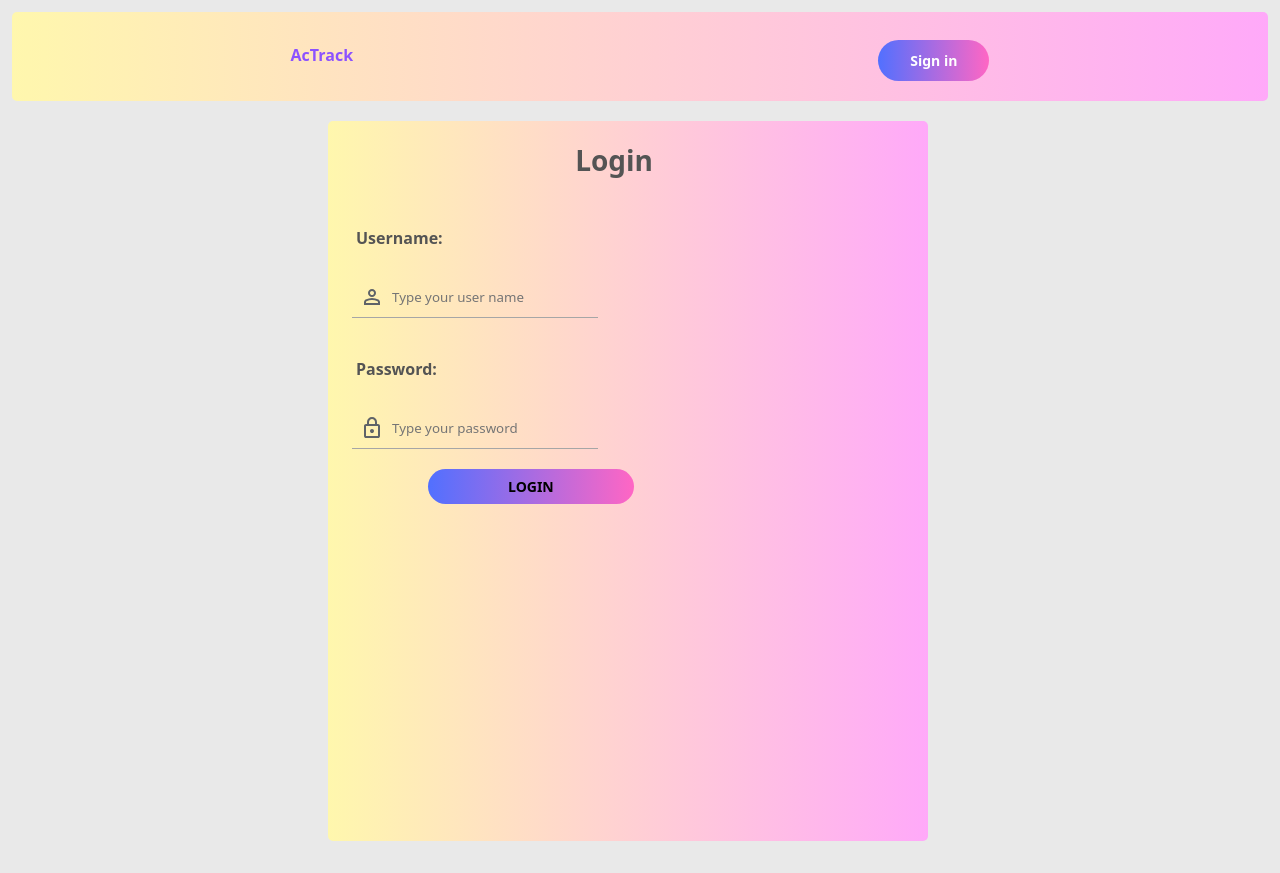
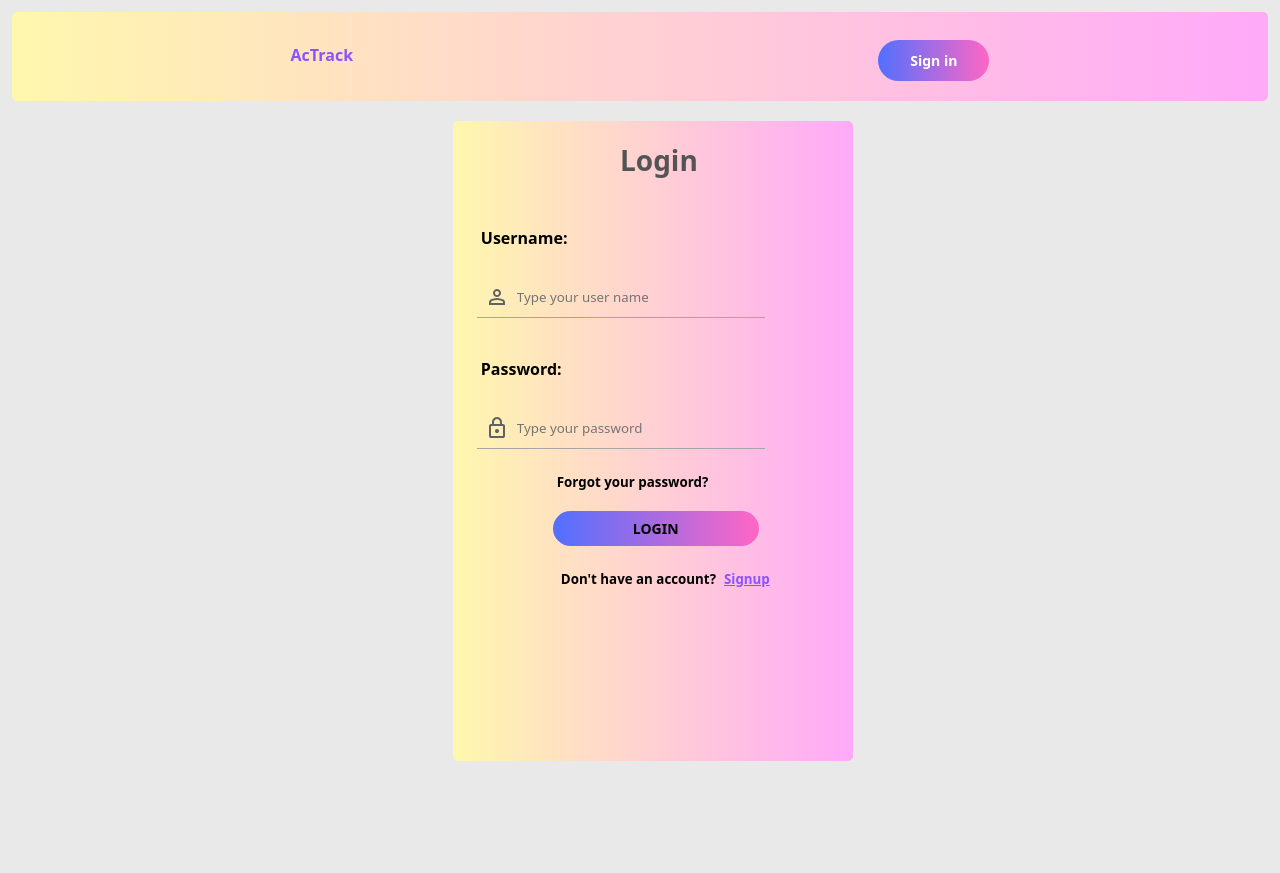
Before and after one commit to yvonneitan/yvonne-itangishaka-capstone-project-client, a React (Vite) app in the folder client-actrack/: page / in a window 1280 px wide. After the commit the page ends 800 px from the top, so only its background shows below. Built offline with nearby package versions, Linux system fonts and the light colour scheme.

Commit message:
Create mixin form input field username and password, style the error message

```diff
--- a/client-actrack/src/pages/LoginPage/LoginPage.jsx
+++ b/client-actrack/src/pages/LoginPage/LoginPage.jsx
@@ -58,9 +58,14 @@ function LoginPage() {
           />
           </div>
         </div>
+        <p className="login-container__guide">Forgot your password?</p>
         <button type="submit" className="login-container__button">LOGIN</button>
+        {message && <p className="login-container__error">{message}</p>}
+        <div className="login-container__guide--sign">
+        <p className="login-container__guide">Don't have an account?</p>
+        <p className="login-container__guide--sign-up">Signup</p>
+        </div>
       </form>
-      {message && <p>{message}</p>}
     </div>
   );
 }
--- a/client-actrack/src/pages/LoginPage/LoginPage.scss
+++ b/client-actrack/src/pages/LoginPage/LoginPage.scss
@@ -9,11 +9,11 @@
   padding: 1rem;
   margin: 1rem;
   width: 50%;
-  height: 90vh;
+  height: 80vh;
   border-radius: 0.3125rem;
   gap: 2rem;
-  max-width: 600px;
-  margin-left:25%;
+  max-width: 25rem;
+  margin-left:35%;
   &__header {
     background-color: transparent;
     color: $text-grey;
@@ -39,16 +39,13 @@
       background-color: inherit;
       border: none;
       outline: none;
+      width: 18rem;
     }
     &--icon {
       width: 2rem;
     }
     &--items {
-      display: flex;
-      flex-direction: row;
-      background-color: inherit;
-      border-bottom: 0.0625rem solid $border-grey;
-      width: max-content;
+      @include name-password-fields;
     }
   }
   &__password {
@@ -60,22 +57,20 @@
       background-color: inherit;
       border: none;
       outline: none;
+      width: 18rem;
+
     }
     &--icon {
       width: 2rem;
     }
     &--items {
-      display: flex;
-      flex-direction: row;
-      background-color: inherit;
-      border-bottom: 0.0625rem solid $border-grey;
-      width: max-content;
+    @include name-password-fields;
 
     }
   }
   &__label {
     font-weight: $font-bold;
-    color: $text-grey;
+    color: $text-black;
   }
   &__header {
     display: flex;
@@ -97,4 +92,31 @@
     margin-left: 5rem;
 
   }
+  &__guide{
+    font-weight: $font-bold;
+    font-size:smaller;
+    color: $text-black;
+    background-color: transparent;
+    margin-left: 5rem;
+
+    &--sign{
+        display: flex;
+        flex-direction: row;
+        background-color: inherit;
+        &-up{
+        background-color: inherit;
+        font-size:smaller;
+        font-weight: $font-bold;
+        text-decoration: underline;
+        color: $active-link;
+        }
+
+    }
+
+
+  }
+  &__error{
+    background-color: transparent;
+  color: $error;
+  }
 }
--- a/client-actrack/src/styles/partials/_mixins.scss
+++ b/client-actrack/src/styles/partials/_mixins.scss
@@ -57,3 +57,10 @@
     opacity: 0.8;
   }
 }
+@mixin name-password-fields{
+  display: flex;
+      flex-direction: row;
+      background-color: inherit;
+      border-bottom: 0.0625rem solid $border-grey;
+      width: 18rem;
+}
```
